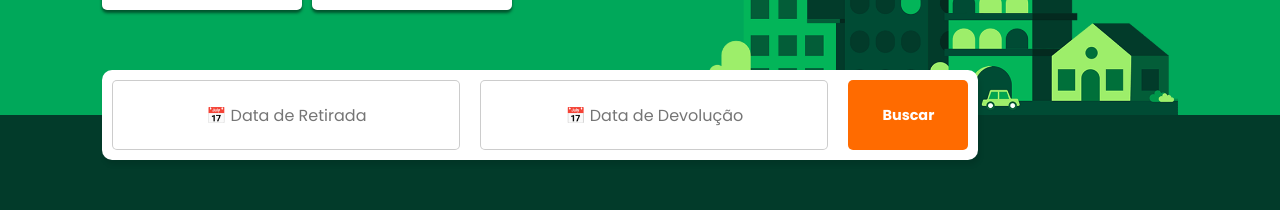
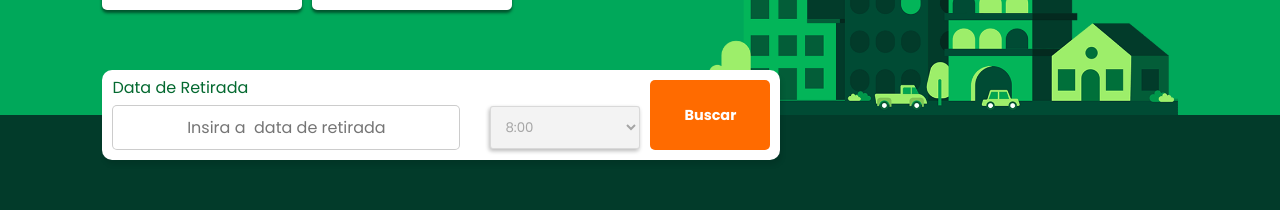
Before and after one commit to guilherme-freitas-reis/frontend, a Next.js app: page / in a window 1280 px wide. Shown: the part 395-605 px from the top of the page. Built offline with nearby package versions, Linux system fonts and the light colour scheme.

Commit message:
inserção da página de simulação

```diff
--- a/src/components/Card/Card.tsx
+++ b/src/components/Card/Card.tsx
@@ -39,7 +39,7 @@ const Card: FC<IProps> = ({
     {image && <Image src={image} alt={title} />}
     <Description>{description}</Description>
     {comment && <Comment>{comment}</Comment>}
-    {price && <Price price={price} />}
+    {price && <Price textPrice="Valor da hora" price={price} />}
     {buttonLink && <CardLink href={buttonLink}>{buttonTitle}</CardLink>}
   </ContainerCard>
 );
--- a/src/components/Card/components/Price/Price.tsx
+++ b/src/components/Card/components/Price/Price.tsx
@@ -4,13 +4,14 @@ import { StylePrice, StyleTextPrice, Container } from './StylesPrice';
 
 export interface IProps extends HtmlHTMLAttributes<HTMLElement> {
   price?:number;
+  textPrice:string
 }
 
-function PriceConverter({ price }: IProps) {
+function PriceConverter({ price, textPrice }: IProps) {
   return (
     <Container>
       <StyleTextPrice>
-        Valor da diária
+        {textPrice}
       </StyleTextPrice>
       <StylePrice>
         { price.toLocaleString('pt-br', { style: 'currency', currency: 'BRL' })}
--- a/src/components/Card/components/Price/StylesPrice.tsx
+++ b/src/components/Card/components/Price/StylesPrice.tsx
@@ -15,6 +15,5 @@ export const StyleTextPrice = styled.div`
 
 export const Container = styled.div`
   display: flex;
-  justify-content: space-between;
   align-items:center;
 `;
--- a/src/components/ComboHora/Hora.tsx
+++ b/src/components/ComboHora/Hora.tsx
@@ -1,23 +1,21 @@
-import { useState } from 'react';
 import { Select } from './StyleHora';
 import ListHoras from '../../../public/utils/ListHoras';
 
-const InputHora = () => {
-  const [selectOption, setSelectOption] = useState();
-
+interface IProps {
+  value: string;
+  // eslint-disable-next-line no-unused-vars
+  onChange: (arg: string) => void;
+}
+const InputHora = ({ value, onChange }:IProps) => {
   const handleChange = (event) => {
-    setSelectOption(event.target.value);
+    onChange(event.target.value);
   };
 
-  // // const handleSubmit = () => {
-  //   console.log(selectOption);
-  // };
-
   return (
-    <Select value={selectOption} onChange={handleChange}>
+    <Select disabled={!value} onChange={handleChange}>
       {
         ListHoras.map((hora) => (
-          <option value={hora.id}>{hora.repe}</option>
+          <option value={hora.repe}>{hora.repe}</option>
         ))
       }
     </Select>
--- /dev/null
+++ b/src/components/InputCadastro/InputCalculoReserva.tsx
@@ -0,0 +1,40 @@
+import InputDate from '../InputDate/InputDate';
+import Hora from '../ComboHora/Hora';
+import { InputDadosReserva, Title } from './styles/stylesInputCalculoReserva';
+
+interface IProps {
+  title:string
+  placeholder:string
+  value: Date;
+  // eslint-disable-next-line no-unused-vars
+  onChange: (arg: Date) => void;
+}
+
+const InputCalculoReserva = ({ title, ...props } :IProps) => {
+  const handleChangeHour = (hora:string) => {
+    console.log(hora);
+    const newDate = new Date(props.value);
+    const [hour, minutes] = hora.split(':');
+    newDate.setHours(parseInt(hour, 10), parseInt(minutes, 10));
+    props.onChange(newDate);
+  };
+  const getHours = () => {
+    if (!props.value) return '';
+    const hour: number = props.value.getHours();
+    const minutes: number = props.value.getMinutes();
+    return `${hour}:${minutes}`;
+  };
+  return (
+    <>
+      <Title>
+        { title }
+      </Title>
+      <InputDadosReserva>
+        <InputDate {...props} />
+        <Hora onChange={handleChangeHour} value={getHours()} />
+      </InputDadosReserva>
+    </>
+  );
+};
+
+export default InputCalculoReserva;
--- /dev/null
+++ b/src/components/InputCadastro/styles/stylesInputCalculoReserva.tsx
@@ -0,0 +1,11 @@
+import styled from 'styled-components';
+
+export const InputDadosReserva = styled.div`
+  display: flex;
+  flex-direction: row;
+  align-items:center;
+`;
+
+export const Title = styled.div`
+  color:#046930;
+`;
--- a/src/components/InputDate/InputDate.tsx
+++ b/src/components/InputDate/InputDate.tsx
@@ -1,19 +1,20 @@
 import DatePicker, { registerLocale } from 'react-datepicker';
 import 'react-datepicker/dist/react-datepicker.css';
 import ptBr from 'date-fns/locale/pt-BR';
-import { useState } from 'react';
 import { format } from 'date-fns';
 
 registerLocale('pt-BR', ptBr);
 
 interface Props {
   placeholder:string
+  value: Date;
+  // eslint-disable-next-line no-unused-vars
+  onChange: (arg: Date) => void;
 }
 
-const InputDate = ({ placeholder }:Props) => {
-  const [date, setDate] = useState<Date>();
+const InputDate = ({ placeholder, value, onChange }:Props) => {
   const handleChange = (dateValue: Date) => {
-    setDate(dateValue);
+    onChange(dateValue);
   };
 
   const handleDateChangeRaw = (e) => {
@@ -23,7 +24,7 @@ const InputDate = ({ placeholder }:Props) => {
   return (
 
     <DatePicker
-      value={date && format(date, 'dd/MM/yyyy')}
+      value={value && format(value, 'dd/MM/yyyy')}
       locale="pt-BR"
       minDate={new Date()}
       showDisabledMonthNavigation
--- a/src/components/InputDate/styles.css
+++ b/src/components/InputDate/styles.css
@@ -13,7 +13,7 @@
 }
 .react-datepicker__input-container input {
   margin-right: 20px;
-  height: 70px;
+  height: 45px;
   border: 1px solid rgba(0,0,0,.2);
   outline-color: #018b3d;
   text-align: center;
--- a/src/views/Home/components/FilterBar/FilterBar.tsx
+++ b/src/views/Home/components/FilterBar/FilterBar.tsx
@@ -1,19 +1,37 @@
-import { FC } from 'react';
-import InputDate from '../../../../components/InputDate/InputDate';
+import { FC, useState } from 'react';
+import InputCalculoReserva from '../../../../components/InputCadastro/InputCalculoReserva';
 import {
   ButtonSearch,
   FilterBarContainer,
   Form,
 } from './styles/FilterBar.styles';
 
-const FilterBar: FC = () => (
-  <FilterBarContainer className="container">
-    <Form method="GET">
-      <InputDate placeholder="📅 Data de Retirada" />
-      <InputDate placeholder="📅 Data de Devolução" />
-      <ButtonSearch>Buscar</ButtonSearch>
-    </Form>
-  </FilterBarContainer>
-);
+const FilterBar: FC = () => {
+  const [dataRetirada, setDataRetirada] = useState<Date>();
+  const [dataDevolucao, setDataDevolucao] = useState<Date>();
+  return (
+    <FilterBarContainer className="container">
+      <Form method="GET">
+        <div>
+          <InputCalculoReserva
+            value={dataRetirada}
+            onChange={setDataRetirada}
+            title="Data de Retirada"
+            placeholder="Insira a  data de retirada"
+          />
+          {dataRetirada && (
+            <InputCalculoReserva
+              value={dataDevolucao}
+              onChange={setDataDevolucao}
+              title="Data de Devolução"
+              placeholder="Insira a  data de devolução"
+            />
+          )}
+        </div>
+        <ButtonSearch disabled={!dataDevolucao}>Buscar</ButtonSearch>
+      </Form>
+    </FilterBarContainer>
+  );
+};
 
 export default FilterBar;
```
Also changed, not shown: src/services/api.tsx (+14 -0 lines), src/views/Simulacao/Simulacao.tsx (+43 -9 lines), 1 other file (tests, documents, lock files or other folders).
